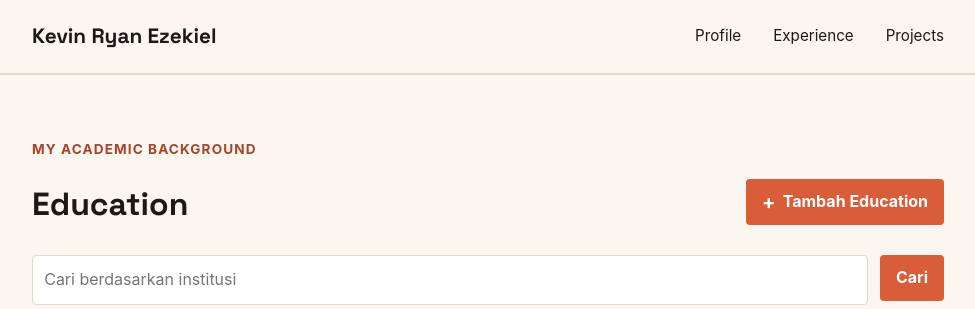
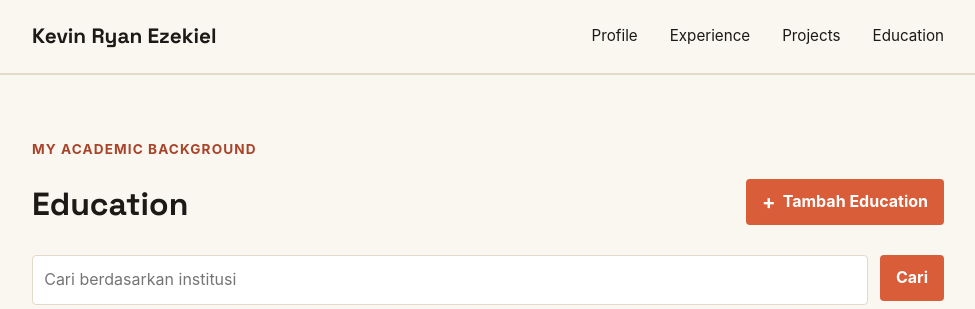
Before and after one commit to ke-Vyn/myportofolio, a Django app: page /education/ in a window 1280 px wide. Shown: the top 309 px of the page, without its empty margins (152-1127 px from the left). Run offline with Django 5.2, Linux system fonts and the light colour scheme; data that the repository does not hold is empty.

Commit message:
feat: add Education link to navbar in base.html

```diff
--- a/templates/base.html
+++ b/templates/base.html
@@ -18,6 +18,7 @@
             <a href="{% url 'main:show_main' %}">Profile</a>
             <a href="{% url 'main:show_experience' %}">Experience</a>
             <a href="{% url 'main:show_projects' %}">Projects</a>
+            <a href="{% url 'main:show_education' %}">Education</a>
             </nav>
         </div>
     </header>
```
